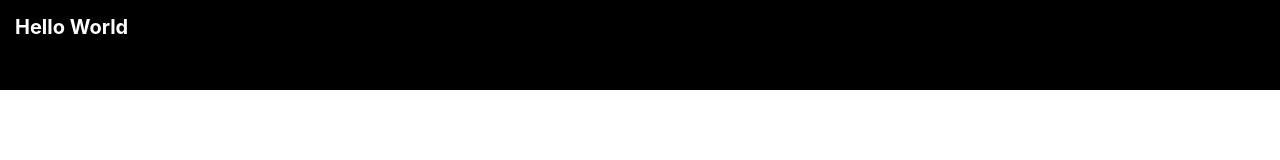
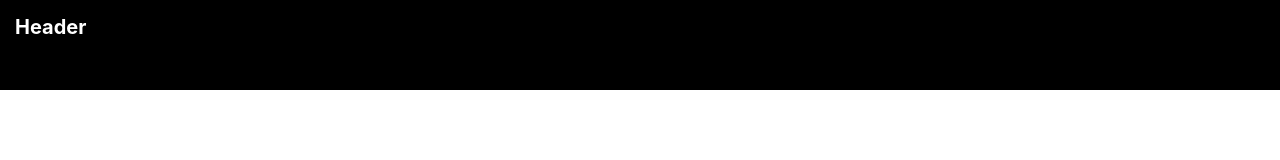
Before and after one commit to sahilaug/reactjscrashcourse, a React (Create React App) app: page / in a window 1280 px wide. Shown: the top 160 px of the page. Built offline with nearby package versions, Linux system fonts and the light colour scheme.

Commit message:
step03 send props to header

```diff
--- a/src/App.js
+++ b/src/App.js
@@ -9,7 +9,7 @@ class App extends React.Component {
   render() {
     return (
       <div>
-        <Header />
+        <Header headerText="Header" />
       </div>
     );
   }
--- a/src/components/Header.js
+++ b/src/components/Header.js
@@ -18,7 +18,7 @@ class Header extends Component {
               fontWeight: "bold"
             }}
           >
-            Hello World
+            {this.props.headerText}
           </div>
         </div>
       </div>
```
